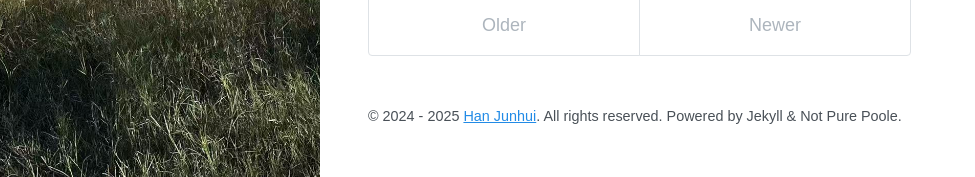
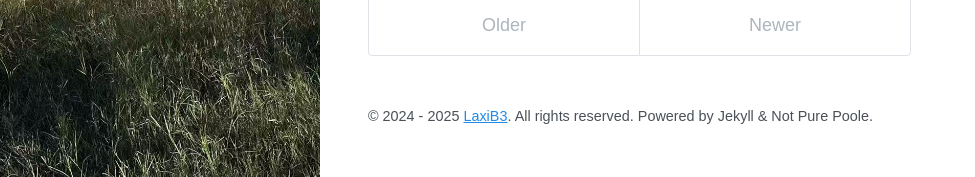
Before and after one commit to laxib3/laxib3.github.io, a Jekyll site: the page built from index.html, in a window 1280 px wide and 1164 px high. Shown: the part 987-1164 px from the top of the window, without its empty margins (0-975 px from the left). Built offline with Jekyll 4.4.1, drawn with Linux system fonts in a browser that asks for light colours; nearby versions of some CDN libraries; the list of posts is cut into pages by our own code.

Commit message:
Update _config.yml

```diff
--- a/_config.yml
+++ b/_config.yml
@@ -53,6 +53,6 @@ sass:
 
 # Specify the author for blog posts
 author:
-  name: Han Junhui
+  name: LaxiB3
   url: /about
   email:
```
